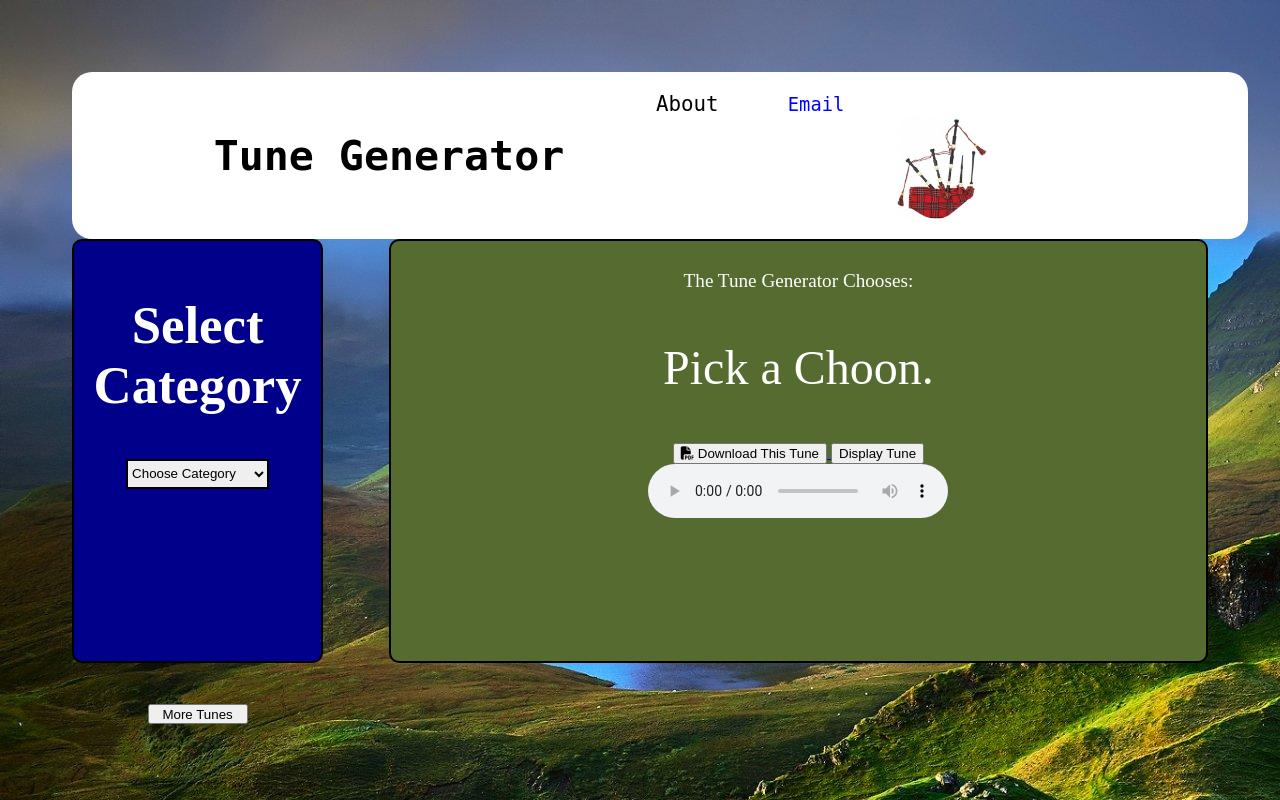
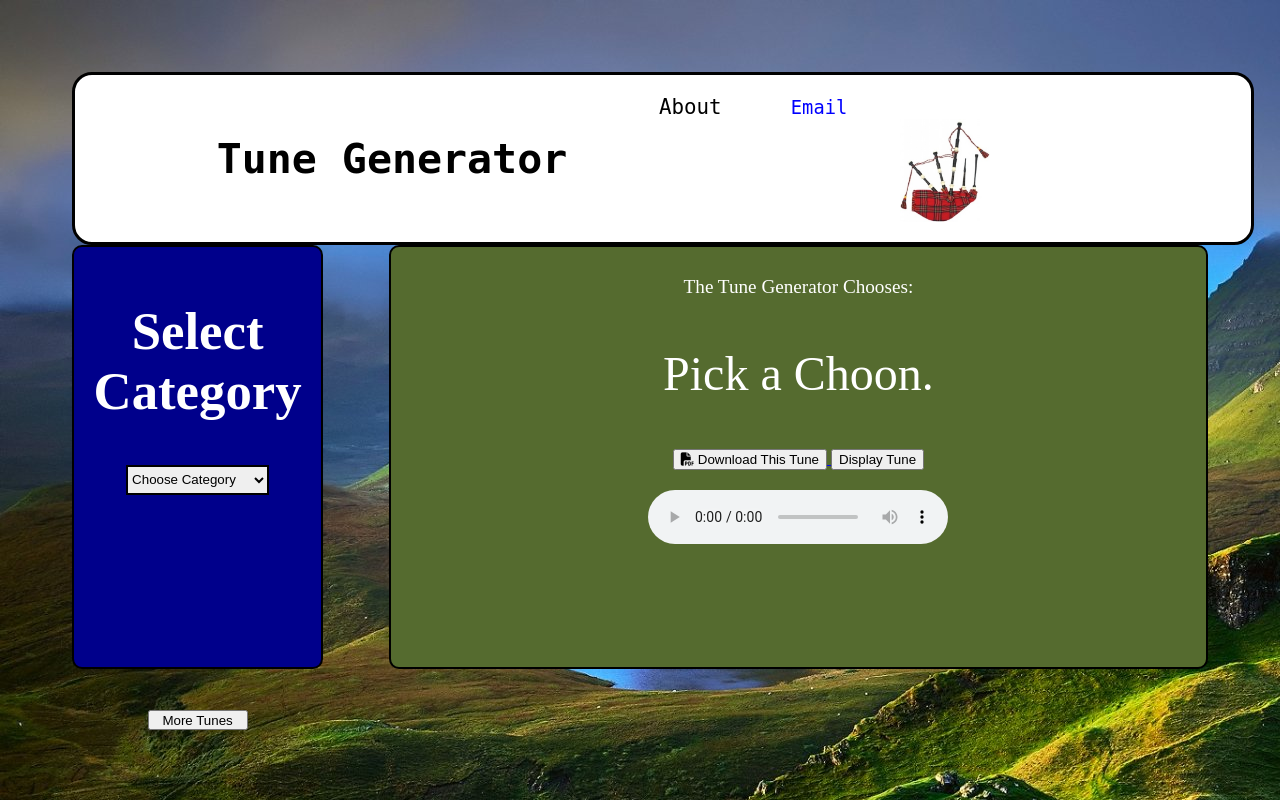
Before and after one commit to CristopherMRodriguez/pipes, a PHP site: page / in a window 1280 px wide. Run offline with PHP 8.4, Linux system fonts and the light colour scheme; some libraries are stand-ins or nearby versions.

Commit message:
Added some button styling and audio player.

```diff
--- a/styles.css
+++ b/styles.css
@@ -2,7 +2,7 @@ header {
     background-color: white;
     font-size: 1.6em;
     font-family: monospace;
-    border: px solid black;
+    border: 3px solid black;
 	border-radius: 20px;
 	float: left;
 	width: 100%;
@@ -29,6 +29,9 @@ header {
   z-index: 1;
 }
 
+audio {
+	margin: 20px;
+}
 .dropdown:hover .dropdown-content {
   display: block;
 }
@@ -116,6 +119,9 @@ p#sel {
 select {
 	height:30px;
 	border: 2px solid black;
+    cursor: pointer;
+
+
     }
 
 /*The Tune Generator Chooses*/
@@ -145,3 +151,8 @@ a:focus{
 a:active{
   color:red;
 }
+
+.button {
+	  cursor: pointer;
+
+}
```
